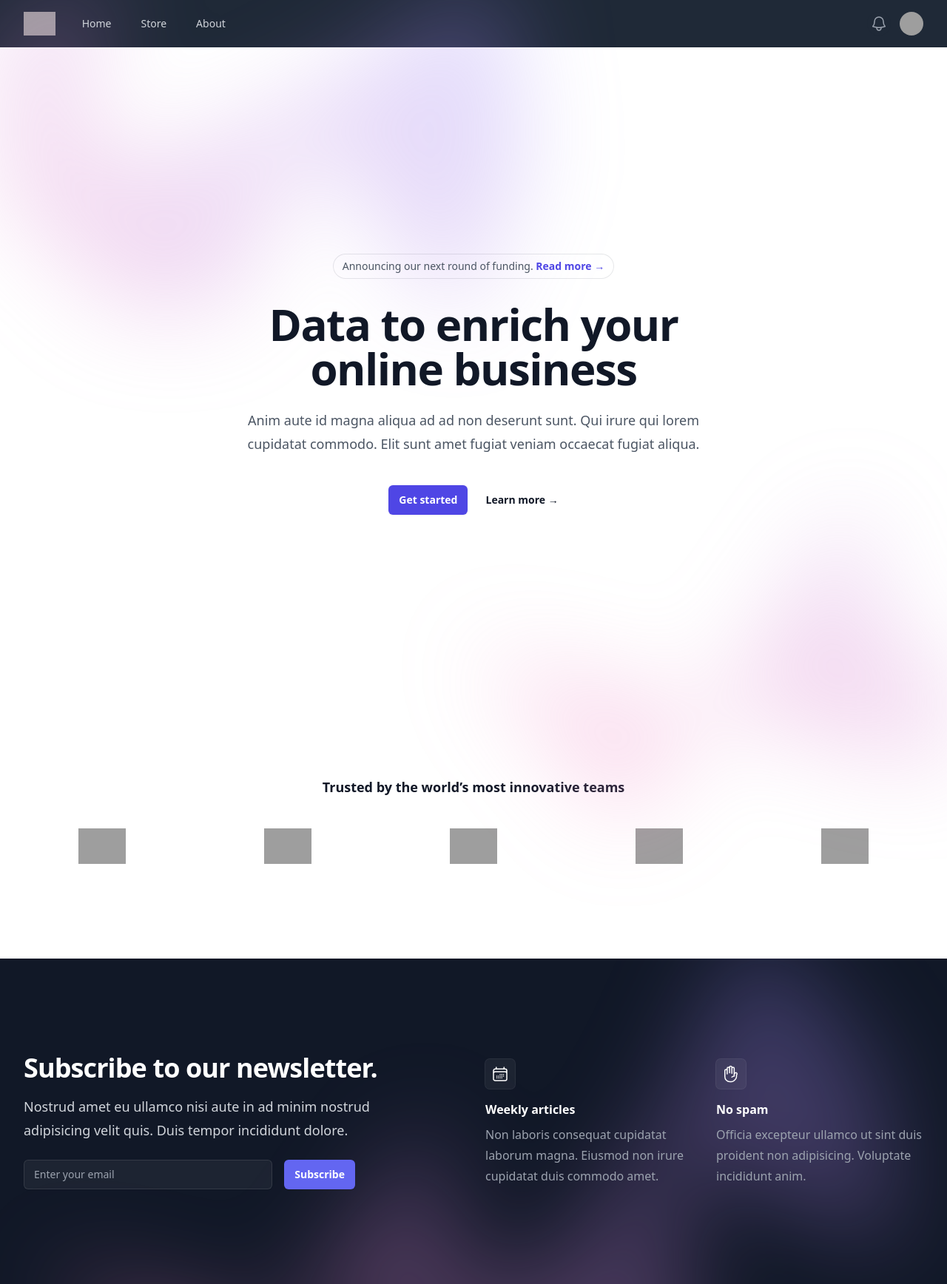
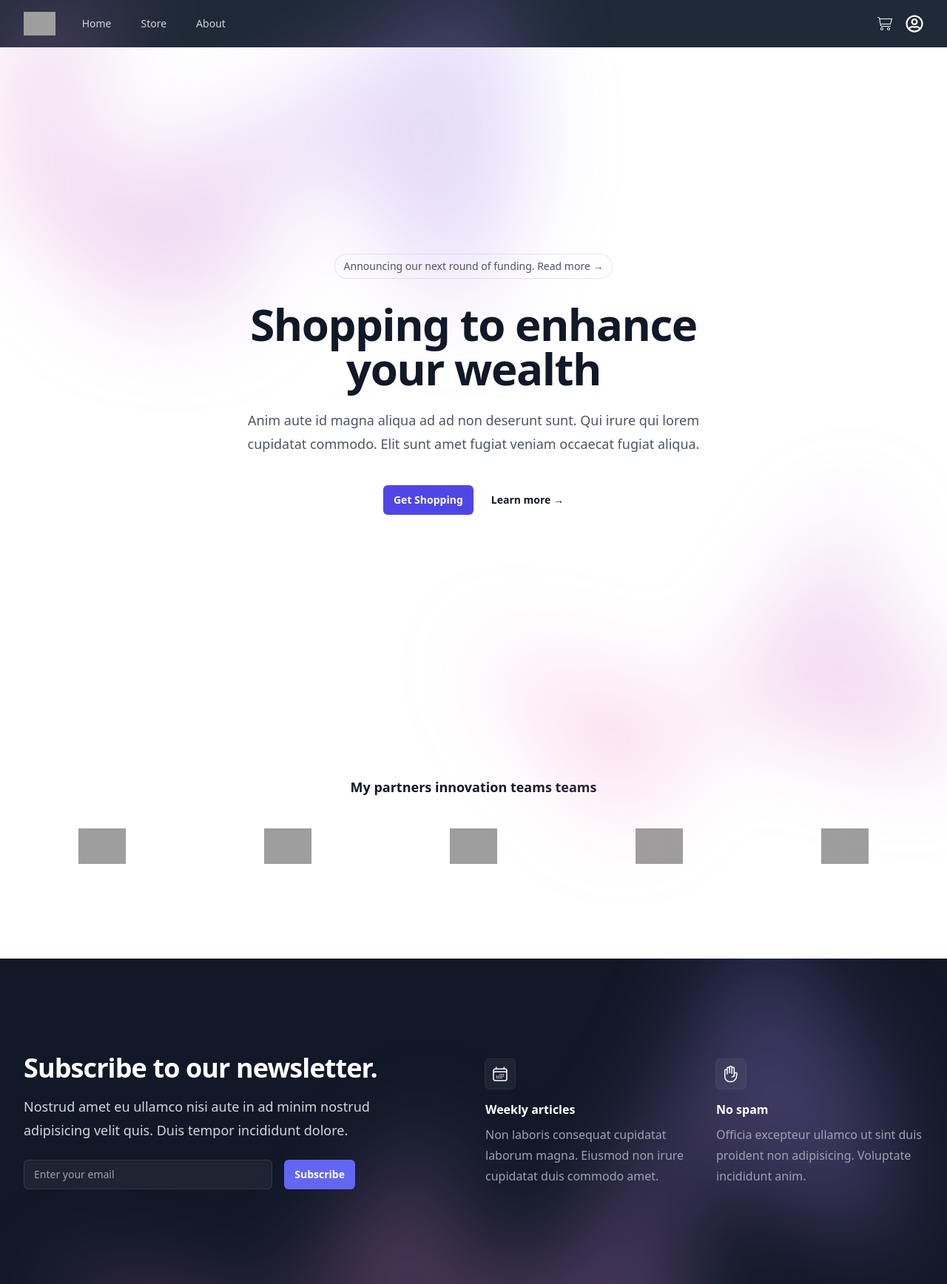
Before and after one commit to TaiChi112/Python, a Django app: page / in a window 1280 px wide. Shown: the whole page at 74% size. Run offline with Django 5.2, Linux system fonts and the light colour scheme; the visitor is signed in with stand-in values (Sample User, id 1); style sheets or scripts are compiled from the project's sources; grey boxes are pictures that could not be loaded.

Commit message:
chore : change component template a little bit

```diff
--- a/general_app/templates/components/nav.html
+++ b/general_app/templates/components/nav.html
@@ -29,14 +29,14 @@
         </button>
       </div>
       <div class="flex flex-1 items-center justify-center sm:items-stretch sm:justify-start">
-        <div class="flex flex-shrink-0 items-center">
-          <img class="h-8 w-auto" src="https://tailwindui.com/img/logos/mark.svg?color=indigo&shade=500"
-            alt="Your Company">
+        <div class="flex flex-shrink-0 items-center z-50">
+          <a href="{% url 'index' %}">
+            <img class="h-8 w-auto" src="https://tailwindui.com/img/logos/mark.svg?color=indigo&shade=500"
+              alt="Your Company">
+          </a>
         </div>
         <div class="hidden sm:ml-6 sm:block z-50">
           <div class="flex space-x-4">
-            <!-- Current: "bg-gray-900 text-white", Default: "text-gray-300 hover:bg-gray-700 hover:text-white" -->
-
             <a href="{% url 'index' %}"
               class="rounded-md px-3 py-2 text-sm font-medium text-gray-300 hover:bg-gray-700 hover:text-white">Home</a>
             <a href="{% url 'products' %}"
@@ -44,6 +44,7 @@
             <a href="{% url 'about' %}"
               class="rounded-md px-3 py-2 text-sm font-medium text-gray-300 hover:bg-gray-700 hover:text-white">About</a>
           </div>
+
         </div>
       </div>
       {% if not request.user.is_authenticated %}
@@ -58,10 +59,9 @@
         <button type="button"
           class="relative rounded-full bg-gray-800 p-1 text-gray-400 hover:text-white focus:outline-none focus:ring-2 focus:ring-white focus:ring-offset-2 focus:ring-offset-gray-800 z-50">
           <a href="{% url 'cart' %}">
-            <svg class="h-6 w-6" fill="none" viewBox="0 0 24 24" stroke-width="1.5" stroke="currentColor"
-              aria-hidden="true">
-              <path stroke-linecap="round" stroke-linejoin="round"
-                d="M14.857 17.082a23.848 23.848 0 005.454-1.31A8.967 8.967 0 0118 9.75v-.7V9A6 6 0 006 9v.75a8.967 8.967 0 01-2.312 6.022c1.733.64 3.56 1.085 5.455 1.31m5.714 0a24.255 24.255 0 01-5.714 0m5.714 0a3 3 0 11-5.714 0" />
+            <svg height="24" viewBox="0 0 24 24" width="24" xmlns="http://www.w3.org/2000/svg">
+              <path fill="#fff"
+                d="m5.50835165 12.5914912c-.00106615-.0057657-.00203337-.011566-.00289985-.0173991l-1.22011509-7.32069058c-.12054699-.72328196-.74633216-1.25340152-1.47959089-1.25340152h-.30574582c-.27614237 0-.5-.22385763-.5-.5s.22385763-.5.5-.5h.30574582c1.1918179 0 2.21327948.84029234 2.44951006 2h16.24474412c.3321894 0 .5720214.31795246.480762.63736056l-2 7.00000004c-.0613288.2146507-.2575218.3626394-.480762.3626394h-12.90976979l.12443308.7465985c.12054699.7232819.74633216 1.2534015 1.47959089 1.2534015h11.30574582c.2761424 0 .5.2238576.5.5s-.2238576.5-.5.5h-11.30574582c-1.22209789 0-2.26507316-.8835326-2.46598481-2.0890025l-.21991747-1.3195048zm-.08478811-6.5914912 1 6h12.69928576l1.7142857-6zm2.57643646 15c-1.1045695 0-2-.8954305-2-2s.8954305-2 2-2 2 .8954305 2 2-.8954305 2-2 2zm0-1c.55228475 0 1-.4477153 1-1s-.44771525-1-1-1-1 .4477153-1 1 .44771525 1 1 1zm9 1c-1.1045695 0-2-.8954305-2-2s.8954305-2 2-2 2 .8954305 2 2-.8954305 2-2 2zm0-1c.5522847 0 1-.4477153 1-1s-.4477153-1-1-1-1 .4477153-1 1 .4477153 1 1 1z" />
             </svg>
           </a>
         </button>
@@ -71,18 +71,18 @@
             <button id="user-menu-button" type="button"
               class="relative flex rounded-full bg-gray-800 text-sm focus:outline-none focus:ring-2 focus:ring-white focus:ring-offset-2 focus:ring-offset-gray-800"
               id="user-menu-button" aria-expanded="false" aria-haspopup="true">
-              <span class="absolute -inset-1.5"></span>
-              <span class="sr-only">Open user menu</span>
-              <img class="h-8 w-8 rounded-full"
-                src="https://images.unsplash.com/photo-1472099645785-5658abf4ff4e?ixlib=rb-1.2.1&ixid=eyJhcHBfaWQiOjEyMDd9&auto=format&fit=facearea&facepad=2&w=256&h=256&q=80"
-                alt="">
+              <svg xmlns="http://www.w3.org/2000/svg" width="24" height="24" viewBox="0 0 496 512">
+                <path fill="#fff"
+                  d="M248 104c-53 0-96 43-96 96s43 96 96 96 96-43 96-96-43-96-96-96zm0 144c-26.5 0-48-21.5-48-48s21.5-48 48-48 48 21.5 48 48-21.5 48-48 48zm0-240c-137 0-248 111-248 248s111 248 248 248 248-111 248-248-111-248-248-248zm0 448c-49.7 0-95.1-18.3-130.1-48.4 14.9-23 40.4-38.6 69.6-39.5 20.8 6.4 40.6 9.6 60.5 9.6s39.7-3.1 60.5-9.6c29.2 1 54.7 16.5 69.6 39.5-35 30.1-80.4 48.4-130.1 48.4zm162.7-84.1c-24.4-31.4-62.1-51.9-105.1-51.9-10.2 0-26 9.6-57.6 9.6-31.5 0-47.4-9.6-57.6-9.6-42.9 0-80.6 20.5-105.1 51.9-23.4-32.7-37.3-72.7-37.3-115.9 0-110.3 89.7-200 200-200s200 89.7 200 200c0 43.2-13.9 83.2-37.3 115.9z">
+                </path>
+              </svg>
             </button>
           </div>
           <div id="user-menu-dropdown" style="display: none;"
             class="absolute right-0 z-10 mt-2 w-48 origin-top-right rounded-md bg-white py-1 shadow-lg ring-1 ring-black ring-opacity-5 focus:outline-none"
             role="menu" aria-orientation="vertical" aria-labelledby="user-menu-button" tabindex="-1">
-            <a href="{% url 'profile' %}" class="block px-4 py-2 text-sm text-gray-700" role="menuitem"
-              tabindex="-1" id="user-menu-item-0">Your Profile</a>
+            <a href="{% url 'profile' %}" class="block px-4 py-2 text-sm text-gray-700" role="menuitem" tabindex="-1"
+              id="user-menu-item-0">Your Profile</a>
             <a href="#" class="block px-4 py-2 text-sm text-gray-700" role="menuitem" tabindex="-1"
               id="user-menu-item-1">Settings</a>
             <a href="{% url 'sign_out' %}" class="block px-4 py-2 text-sm text-gray-700" role="menuitem" tabindex="-1"
--- a/general_app/templates/components/partner.html
+++ b/general_app/templates/components/partner.html
@@ -1,6 +1,6 @@
 <div class="bg-white py-24 sm:py-32">
     <div class="mx-auto max-w-7xl px-6 lg:px-8">
-        <h2 class="text-center text-lg font-semibold leading-8 text-gray-900">Trusted by the world’s most innovative
+        <h2 class="text-center text-lg font-semibold leading-8 text-gray-900">My partners innovation teams
             teams
         </h2>
         <div
--- a/general_app/templates/components/section.html
+++ b/general_app/templates/components/section.html
@@ -6,15 +6,15 @@
       <div class="mx-auto max-w-2xl py-32 sm:py-48 lg:py-56">
         <div class="hidden sm:mb-8 sm:flex sm:justify-center">
           <div class="relative rounded-full px-3 py-1 text-sm leading-6 text-gray-600 ring-1 ring-gray-900/10 hover:ring-gray-900/20">
-            Announcing our next round of funding. <a href="#" class="font-semibold text-indigo-600"><span class="absolute inset-0" aria-hidden="true"></span>Read more <span aria-hidden="true">&rarr;</span></a>
+            Announcing our next round of funding. <a href="/" class="font-semibold text-indigo-600"><span class="absolute inset-0" aria-hidden="true"></span><a href="{% url 'about' %}">Read more</a> <span aria-hidden="true">&rarr;</span></a>
           </div>
         </div>
         <div class="text-center">
-          <h1 class="text-4xl font-bold tracking-tight text-gray-900 sm:text-6xl">Data to enrich your online business</h1>
+          <h1 class="text-4xl font-bold tracking-tight text-gray-900 sm:text-6xl">Shopping to enhance your wealth</h1>
           <p class="mt-6 text-lg leading-8 text-gray-600">Anim aute id magna aliqua ad ad non deserunt sunt. Qui irure qui lorem cupidatat commodo. Elit sunt amet fugiat veniam occaecat fugiat aliqua.</p>
           <div class="mt-10 flex items-center justify-center gap-x-6">
-            <a href="#" class="rounded-md bg-indigo-600 px-3.5 py-2.5 text-sm font-semibold text-white shadow-sm hover:bg-indigo-500 focus-visible:outline focus-visible:outline-2 focus-visible:outline-offset-2 focus-visible:outline-indigo-600">Get started</a>
-            <a href="#" class="text-sm font-semibold leading-6 text-gray-900">Learn more <span aria-hidden="true">→</span></a>
+            <a href="{% url 'products' %}" class="rounded-md bg-indigo-600 px-3.5 py-2.5 text-sm font-semibold text-white shadow-sm hover:bg-indigo-500 focus-visible:outline focus-visible:outline-2 focus-visible:outline-offset-2 focus-visible:outline-indigo-600">Get Shopping</a>
+            <a href="{% url 'about' %}" class="text-sm font-semibold leading-6 text-gray-900">Learn more <span aria-hidden="true">→</span></a>
           </div>
         </div>
       </div>
```
